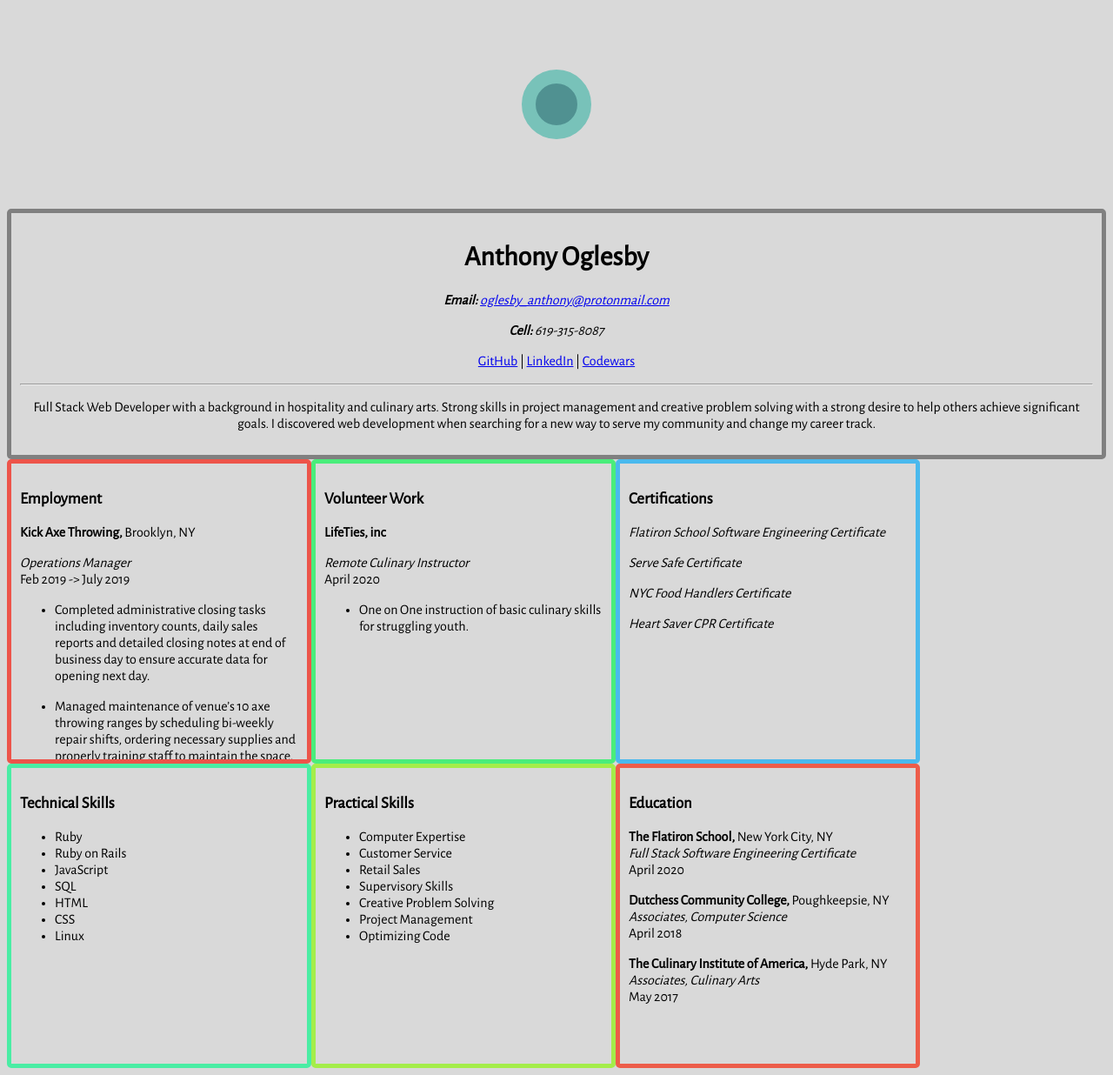
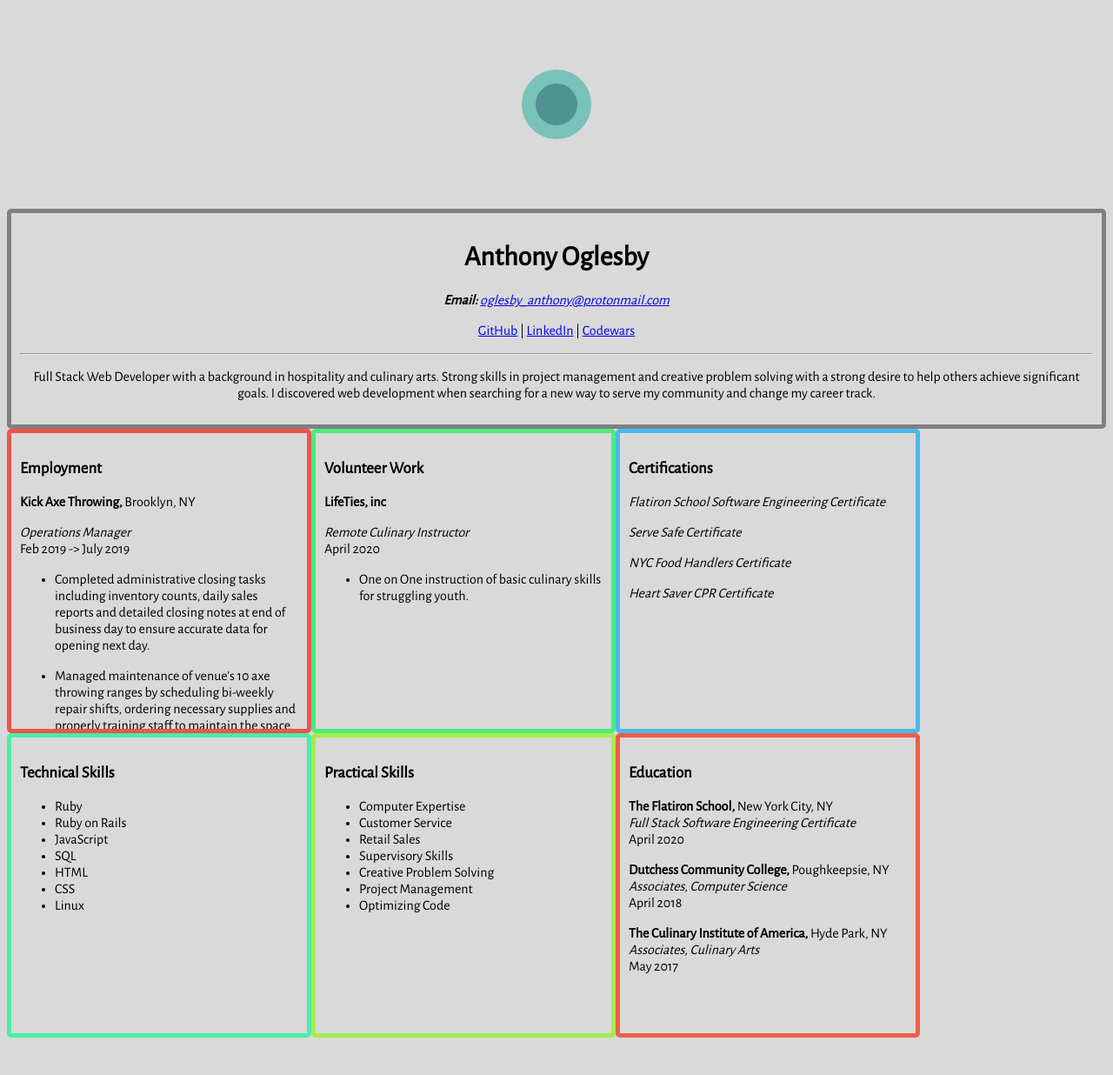
Before and after one commit to oglesbyanthony88/oglesbyanthony88.github.io, a Jekyll site: the page built from index.html, in a window 1280 px wide. Shown: the whole page at 87% size. Built offline with Jekyll 4.4.1, drawn with Linux system fonts in a browser that asks for light colours; after the commit the page ends 1201 px from its top, so only the background shows below that.

Commit message:
Fixed typos

```diff
--- a/index.html
+++ b/index.html
@@ -7,8 +7,6 @@
 <h1>Anthony Oglesby</h1>
 
 <p><strong><em>Email:</em></strong> <em><a href="mailto:oglesby_anthony@protonmail.com">oglesby_anthony@protonmail.com</a></em></p>
-
-<p><strong><em>Cell:</em></strong> <em>619-315-8087</em></p>
 
 <p><a href="https://github.com/oglesbyanthony88">GitHub</a> | <a href="https://www.linkedin.com/in/anthony-oglesby-8372a1119/">LinkedIn</a> | <a href="https://www.codewars.com/dashboard">Codewars</a></p>
 <hr>
```
